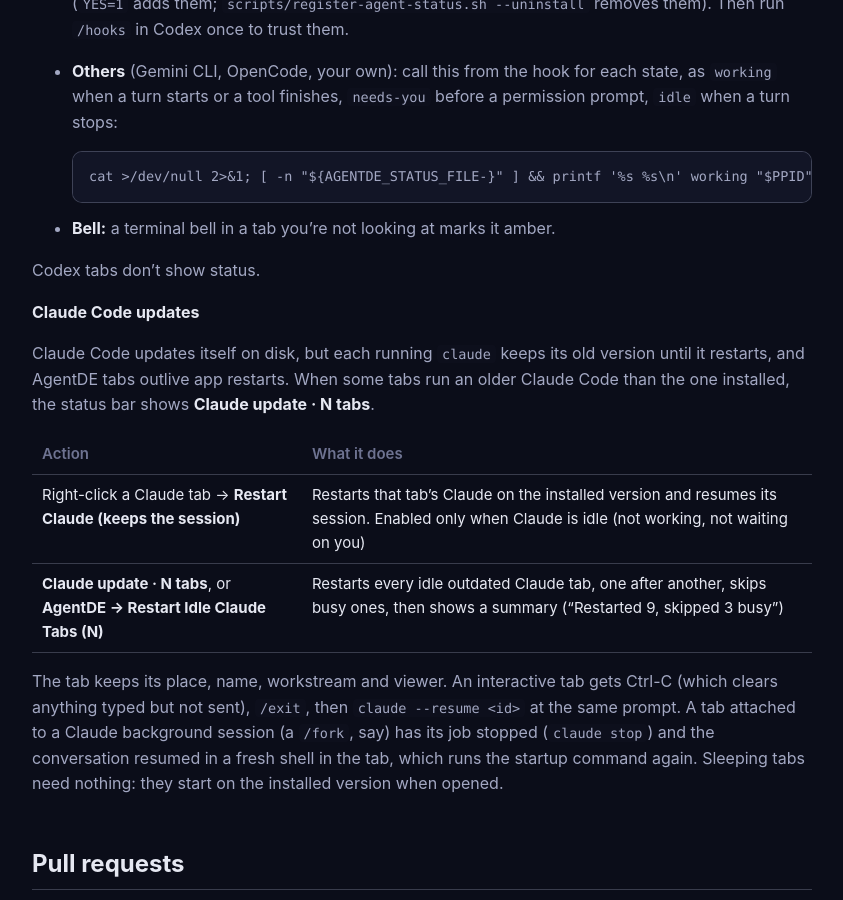
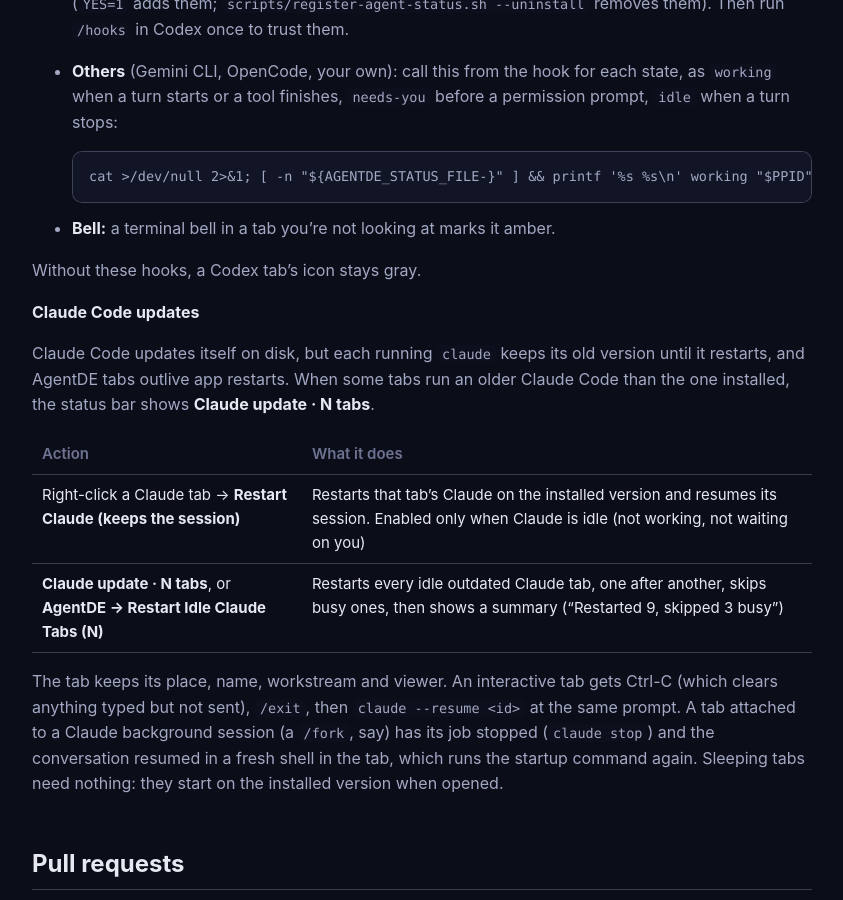
Before and after one commit to AgentDE/agentde, a Jekyll site: the page built from docs/GUIDE.md, in a window 1280 px wide and 900 px high, scrolled down 9645 px. Shown: the whole window, without its empty margins (218-1061 px from the left). Built offline with Jekyll 4.4.1, drawn with Linux system fonts in a browser that asks for light colours; our own code applies the rules of GitHub Pages for plain Markdown files.

Commit message:
GUIDE: Codex status needs its hooks

````diff
--- a/docs/GUIDE.md
+++ b/docs/GUIDE.md
@@ -212,7 +212,7 @@ A tab's icon (Claude's is a small pixel critter, Codex's a knot) takes the color
   ```
 - **Bell:** a terminal bell in a tab you're not looking at marks it amber.
 
-Codex tabs don't show status.
+Without these hooks, a Codex tab's icon stays gray.
 
 ### Claude Code updates
 
````
